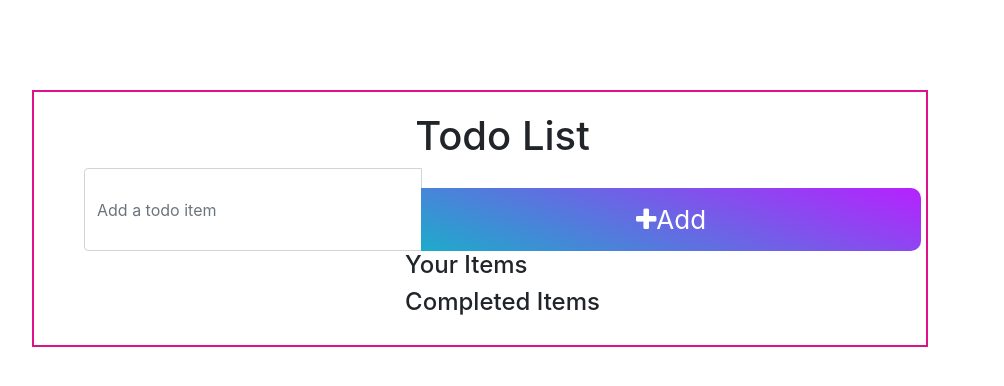
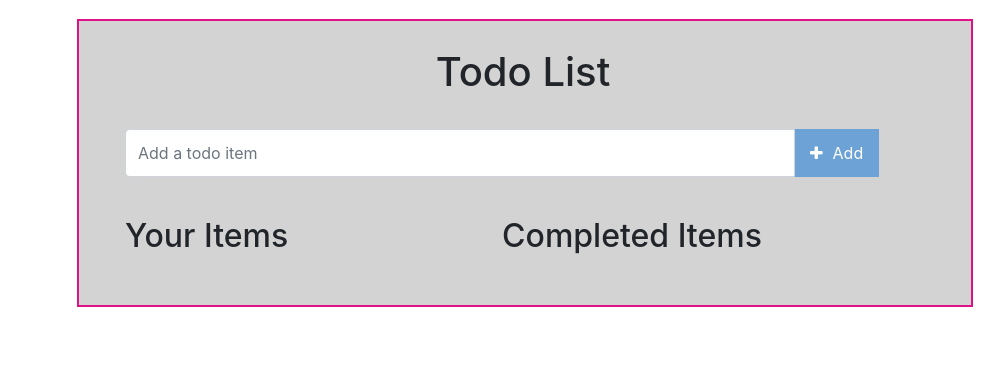
Before and after one commit to uroojahamad/react-practice, a React (Create React App) app: page / in a window 1280 px wide. Shown: the top 386 px of the page, without its empty margins (118-1122 px from the left). Built offline with nearby package versions, Linux system fonts and the light colour scheme.

Commit message:
fixing UI changes

```diff
--- a/src/components/todolist.js
+++ b/src/components/todolist.js
@@ -1,21 +1,23 @@
-import React from 'react';
+import React, { useState } from 'react';
+import '../css/todolist.css';
+
+const TodoList = () => {
 
 
-const TodoList = () => {
     return (
-        <div className="container d-flex-column">
+        <div className="todolist-container d-flex-column">
             <h1 className="text-center">Todo List</h1>
-            <div className="subcontainer input-group">
+            <div className="todolist-subcontainer input-group">
                 <input type="text" className="form-control" id="todoItem" placeholder="Add a todo item" />
-                <button className="btn" id="addItemToList"><i className="fa fa-plus"></i>Add</button>
+                <button className="todolist-btn" id="addItemToList"><i className="fa fa-plus"></i>Add</button>
             </div>
-            <div className="subcontainer d-flex-row">
+            <div className="todolist-subcontainer d-flex-row">
                 <div className="task-list">
-                    <h4>Your Items</h4>
+                    <h2>Your Items</h2>
                     <ul className="list-group list-group-flush" id="listItem"></ul>
                 </div>
                 <div className="completed-list">
-                    <h4>Completed Items</h4>
+                    <h2>Completed Items</h2>
                     <ul className="list-group list-group-flush" id="completedListItem"></ul>
                 </div>
             </div>
--- a/src/css/todolist.css
+++ b/src/css/todolist.css
@@ -1,16 +1,16 @@
-.container{
-    margin-top:50px;
-    width: 70%;
-    padding: 10px 5px 20px 40px;
-    background-color: lightgray;
+.todolist-container{
+  width: 70%;
+  padding: 17px 30px 22px 26px;
+  background-color: lightgray;
+  margin: 19px 195px;
   }
 
-  .subcontainer {
+  .todolist-subcontainer {
     width: 95%;
     padding: 20px 20px 20px 20px;
    }
 
-  .btn {
+  .todolist-btn {
   background-color: rgb(109, 162, 214);
   border: none;
   color: white;
```
